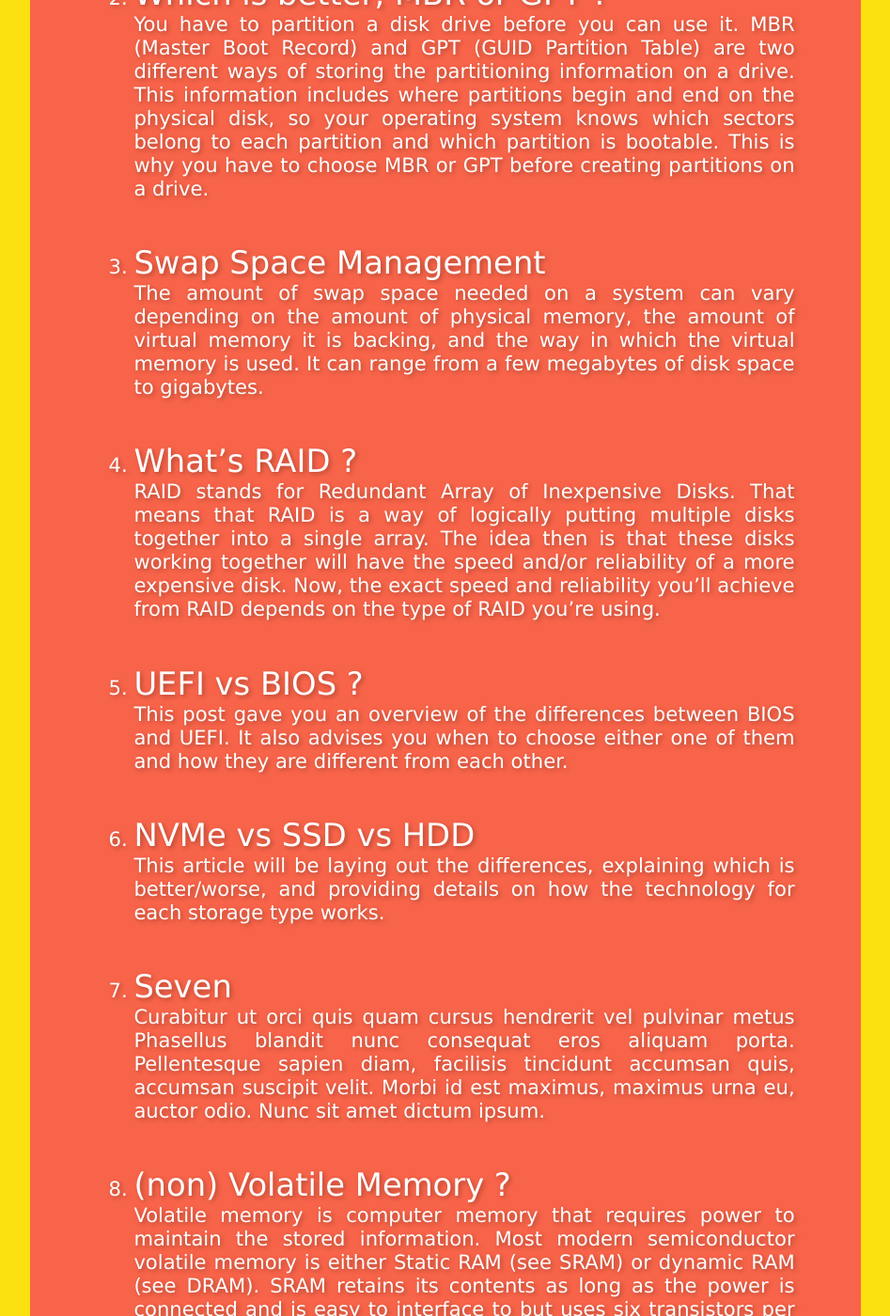
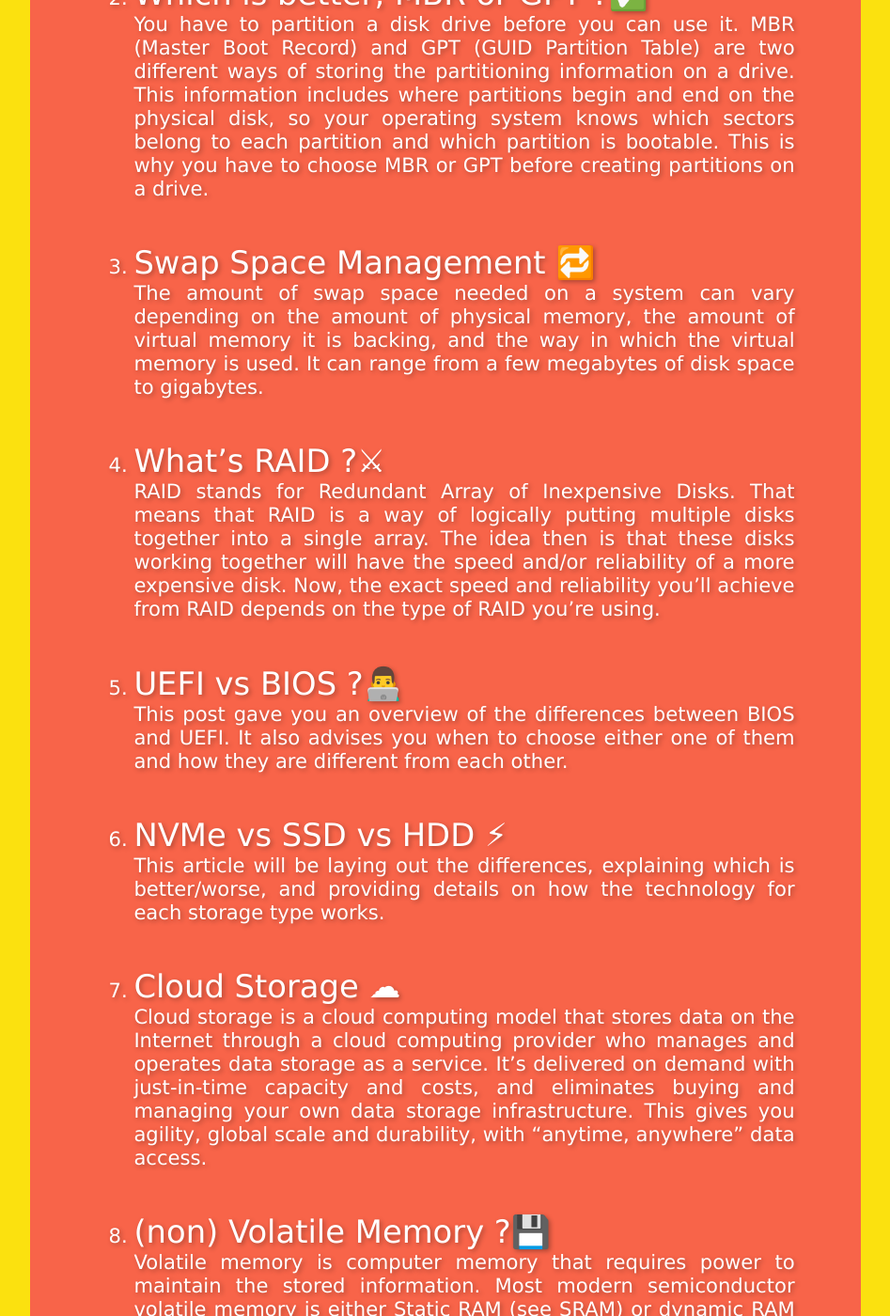
Before and after one commit to fayaadbsa/os211, a Jekyll site: the page built from w09.md, in a window 1280 px wide and 1400 px high, scrolled down 739 px. Shown: the whole window at 94% size, without its empty margins (166-1113 px from the left). Built offline with Jekyll 4.4.1, drawn with Linux system fonts in a browser that asks for light colours; our own code applies the rules of GitHub Pages for plain Markdown files; some of the changed text lies outside the part shown.

Commit message:
Update w09.md

```diff
--- a/w09.md
+++ b/w09.md
@@ -5,37 +5,33 @@ permalink: /W09/
 
 # Top 10 List of Week 9
 
-1. [What is Booting?](https://www.cs.rutgers.edu/~pxk/416/notes/02-boot.html)<br>
+1. [What is Booting? 💻](https://www.cs.rutgers.edu/~pxk/416/notes/02-boot.html)<br>
 An operating sytem is sometimes described as “the first program,” one that allows you to run other programs. However, it is usually stored as a file (or, more commonly, a collection of files) on a disk. How does this “first” program get to run?
 The operating system is loaded through a bootstrapping process, more succinctly known as booting. A boot loader is a program whose task is to load a bigger program, such as the operating system
 
-2. [Which is better, MBR or GPT ?](https://www.freecodecamp.org/news/mbr-vs-gpt-whats-the-difference-between-an-mbr-partition-and-a-gpt-partition-solved/)<br>
+2. [Which is better, MBR or GPT ?✅](https://www.freecodecamp.org/news/mbr-vs-gpt-whats-the-difference-between-an-mbr-partition-and-a-gpt-partition-solved/)<br>
 You have to partition a disk drive before you can use it. MBR (Master Boot Record) and GPT (GUID Partition Table) are two different ways of storing the partitioning information on a drive. This information includes where partitions begin and end on the physical disk, so your operating system knows which sectors belong to each partition and which partition is bootable. This is why you have to choose MBR or GPT before creating partitions on a drive.
 
-3. [Swap Space Management](https://educatech.in/swap-space-management/)<br>
+3. [Swap Space Management 🔁](https://educatech.in/swap-space-management/)<br>
 The amount of swap space needed on a system can vary depending on the amount of physical memory, the amount of virtual memory it is backing, and the way in which the virtual memory is used. It can range from a few megabytes of disk space to gigabytes.
 
-4. [What's RAID ?](https://www.steadfast.net/blog/almost-everything-you-need-know-about-raid)<br>
+4. [What's RAID ?⚔](https://www.steadfast.net/blog/almost-everything-you-need-know-about-raid)<br>
 RAID stands for Redundant Array of Inexpensive Disks. That means that RAID is a way of logically putting multiple disks together into a single array. The idea then is that these disks working together will have the speed and/or reliability of a more expensive disk. Now, the exact speed and reliability you'll achieve from RAID depends on the type of RAID you're using.
 
-5. [UEFI vs BIOS ?](https://www.freecodecamp.org/news/uefi-vs-bios/)<br>
+5. [UEFI vs BIOS ?👨‍💻](https://www.freecodecamp.org/news/uefi-vs-bios/)<br>
 This post gave you an overview of the differences between BIOS and UEFI. It also advises you when to choose either one of them and how they are different from each other.
 
-6. [NVMe vs SSD vs HDD](https://unihost.com/help/nvme-vs-ssd-vs-hdd-overview-and-comparison)<br>
+6. [NVMe vs SSD vs HDD ⚡](https://unihost.com/help/nvme-vs-ssd-vs-hdd-overview-and-comparison)<br>
 This article will be laying out the differences, explaining which is better/worse, and providing details on how the technology for each storage type works.
 
-7. [Seven](https://en.wikipedia.org/wiki/7)<br>
-Curabitur ut orci quis quam cursus hendrerit vel pulvinar metus
-Phasellus blandit nunc consequat eros aliquam porta.
-Pellentesque sapien diam, facilisis tincidunt accumsan quis, accumsan suscipit velit.
-Morbi id est maximus, maximus urna eu, auctor odio.
-Nunc sit amet dictum ipsum.
+7. [Cloud Storage ☁](https://aws.amazon.com/what-is-cloud-storage/)<br>
+Cloud storage is a cloud computing model that stores data on the Internet through a cloud computing provider who manages and operates data storage as a service. It’s delivered on demand with just-in-time capacity and costs, and eliminates buying and managing your own data storage infrastructure. This gives you agility, global scale and durability, with “anytime, anywhere” data access.
 
-8. [(non) Volatile Memory ?](https://courses.lumenlearning.com/collegesuccess2x48x115/chapter/volatile-and-non-volatile-computer-memory-session-6/)<br>
+8. [(non) Volatile Memory ?💾](https://courses.lumenlearning.com/collegesuccess2x48x115/chapter/volatile-and-non-volatile-computer-memory-session-6/)<br>
 Volatile memory is computer memory that requires power to maintain the stored information. Most modern semiconductor volatile memory is either Static RAM (see SRAM) or dynamic RAM (see DRAM). SRAM retains its contents as long as the power is connected and is easy to interface to but uses six transistors per bit. Dynamic RAM is more complicated to interface to and control and needs regular refresh cycles to prevent its contents being lost.
 
-9. [Disk Scheduling](https://www.geeksforgeeks.org/disk-scheduling-algorithms/)<br>
+9. [Disk Scheduling 💿](https://www.geeksforgeeks.org/disk-scheduling-algorithms/)<br>
 Disk scheduling is done by operating systems to schedule I/O requests arriving for the disk. Disk scheduling is also known as I/O scheduling. Disk scheduling is important because multiple I/O requests may arrive by different processes and only one I/O request can be served at a time by the disk controller. Thus other I/O requests need to wait in the waiting queue and need to be scheduled.
 
-10. [Learning Systemd](https://opensource.com/article/20/4/systemd)<br>
+10. [Learning Systemd 🖥](https://opensource.com/article/20/4/systemd)<br>
 systemd is controversial for several reasons: It’s a replacement for something that a lot of Linux users don’t think needs to be replaced, and the antics of the systemd developers have not won hearts and minds. But rather the opposite, as evidenced in this famous LKML thread where Linus Torvalds banned systemd dev Kay Sievers from the Linux kernel.
```
